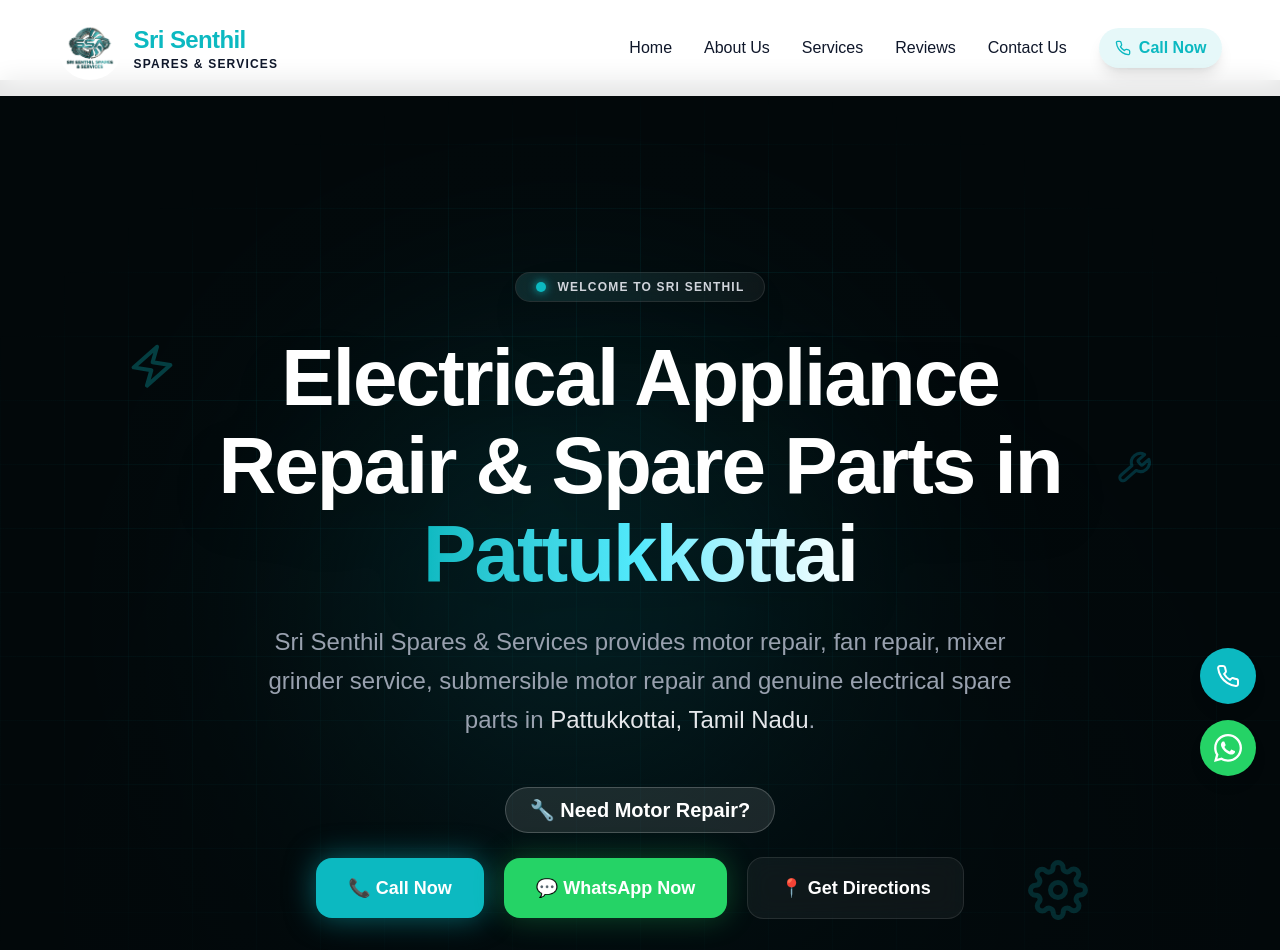
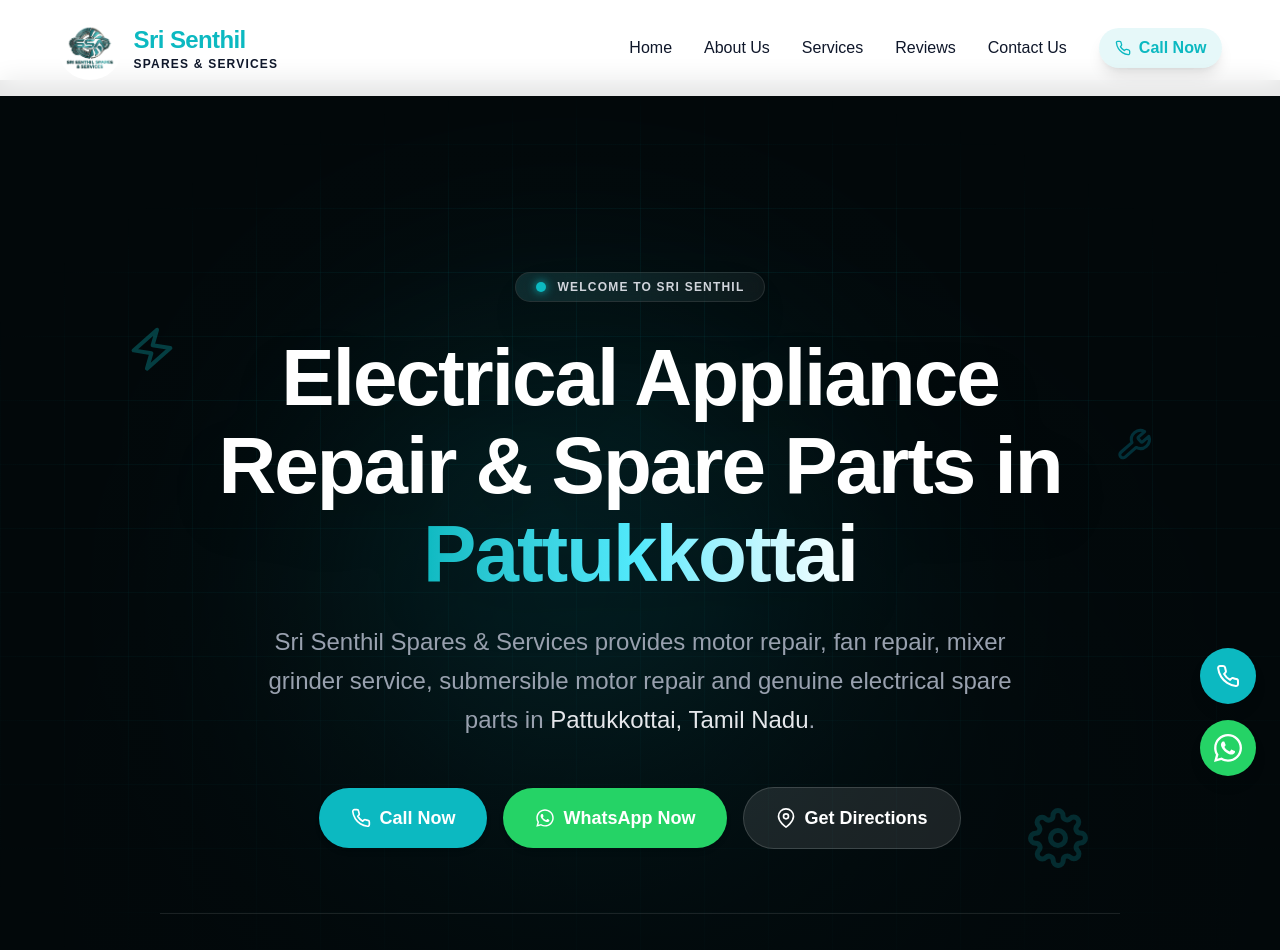
Before and after one commit to Vijay1702/ElectroFix-web, a Next.js app: page / in a window 1280 px wide. Shown: the top 950 px of the page. Built offline with nearby package versions, Linux system fonts and the light colour scheme.

Commit message:
feat: implement HeroSection component with animated background and contact actions

```diff
--- a/src/components/sections/HeroSection.tsx
+++ b/src/components/sections/HeroSection.tsx
@@ -2,7 +2,8 @@
 
 import Link from "next/link";
 import { motion } from "framer-motion";
-import { FiArrowRight, FiZap, FiSettings, FiTool } from "react-icons/fi";
+import { FiZap, FiSettings, FiTool, FiPhone, FiMapPin } from "react-icons/fi";
+import { FaWhatsapp } from "react-icons/fa";
 
 export default function HeroSection() {
   return (
@@ -50,23 +51,18 @@
           </p>
 
           {/* Action Buttons */}
-          <div className="flex flex-col items-center">
-            <h3 className="text-xl font-bold text-white mb-6 bg-white/10 px-6 py-2 rounded-full border border-white/20">
-              🔧 Need Motor Repair?
-            </h3>
-            <div className="flex flex-col sm:flex-row gap-5 justify-center items-center w-full">
-              <a href="tel:+919443631389" className="group w-full sm:w-auto bg-primary text-white px-8 py-4 rounded-2xl font-bold text-lg hover:scale-105 transition-all duration-300 flex items-center justify-center shadow-[0_0_30px_rgba(12,185,193,0.5)]">
-                <span className="flex items-center gap-2">📞 Call Now</span>
-              </a>
+          <div className="flex flex-col sm:flex-row gap-4 justify-center items-center w-full">
+            <a href="tel:+919443631389" className="w-full sm:w-auto bg-primary text-white px-8 py-4 rounded-full font-bold text-lg hover:bg-primary-hover transition-colors duration-300 flex items-center justify-center gap-2 shadow-md">
+              <FiPhone size={20} /> Call Now
+            </a>
 
-              <a href="https://wa.me/918667264983" target="_blank" rel="noreferrer" className="group w-full sm:w-auto bg-[#25D366] text-white px-8 py-4 rounded-2xl font-bold text-lg hover:scale-105 transition-all duration-300 flex items-center justify-center shadow-[0_0_30px_rgba(37,211,102,0.3)]">
-                <span className="flex items-center gap-2">💬 WhatsApp Now</span>
-              </a>
+            <a href="https://wa.me/918667264983" target="_blank" rel="noreferrer" className="w-full sm:w-auto bg-[#25D366] text-white px-8 py-4 rounded-full font-bold text-lg hover:bg-[#1ea952] transition-colors duration-300 flex items-center justify-center gap-2 shadow-md">
+              <FaWhatsapp size={20} /> WhatsApp Now
+            </a>
 
-              <a href="https://www.google.com/maps/search/?api=1&query=Sri+Senthil+Spares+and+Services,+Thalayari+St,+near+state+bank+of+India,+opposite+to+Sun+electronics,+Nadimuthu+Nagar,+Pattukkottai,+Tamil+Nadu+614601" target="_blank" rel="noreferrer" className="group w-full sm:w-auto bg-white/5 backdrop-blur-md text-white border border-white/10 px-8 py-4 rounded-2xl font-bold text-lg hover:bg-white/10 hover:border-primary/50 hover:scale-105 transition-all duration-300 flex items-center justify-center">
-                <span className="flex items-center gap-2">📍 Get Directions</span>
-              </a>
-            </div>
+            <a href="https://www.google.com/maps/search/?api=1&query=Sri+Senthil+Spares+and+Services,+Thalayari+St,+near+state+bank+of+India,+opposite+to+Sun+electronics,+Nadimuthu+Nagar,+Pattukkottai,+Tamil+Nadu+614601" target="_blank" rel="noreferrer" className="w-full sm:w-auto bg-white/10 text-white border border-white/15 px-8 py-4 rounded-full font-bold text-lg hover:bg-white/15 transition-colors duration-300 flex items-center justify-center gap-2">
+              <FiMapPin size={20} /> Get Directions
+            </a>
           </div>
 
           {/* Trust Indicators */}
```
